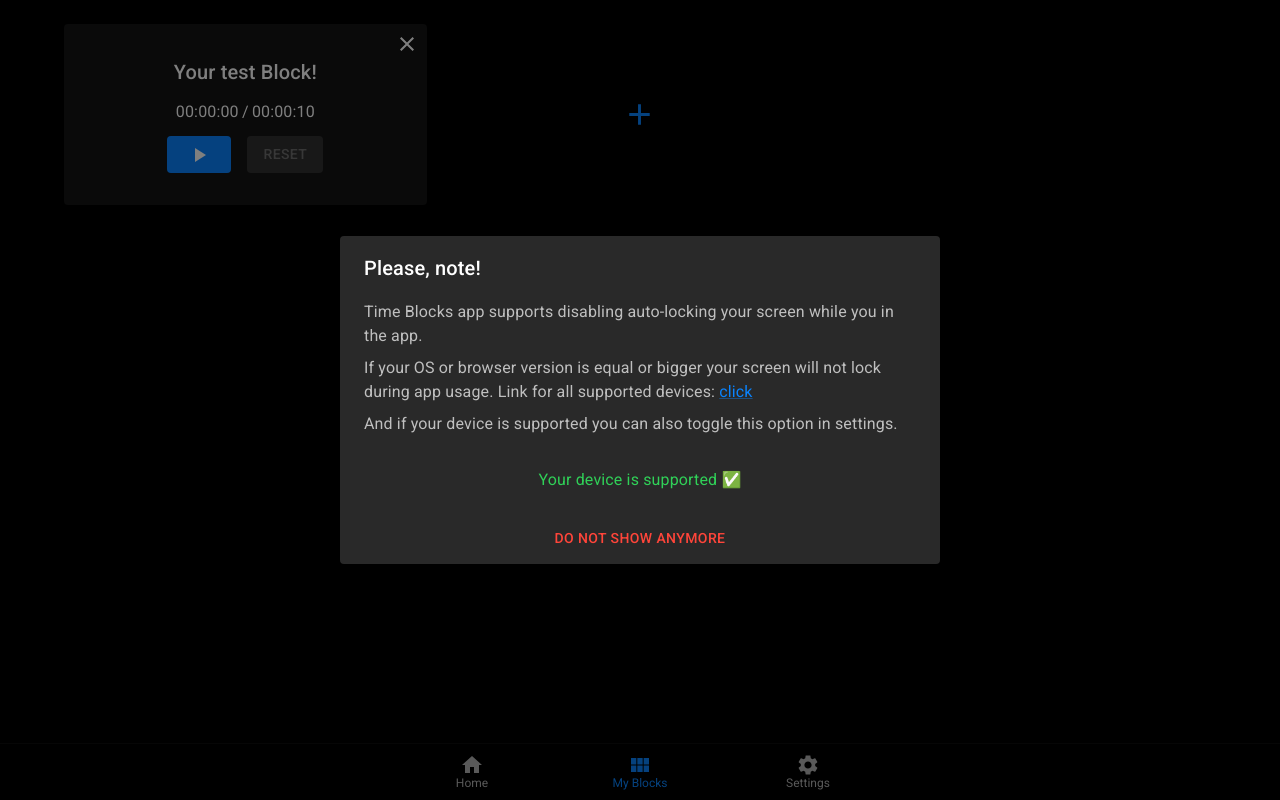
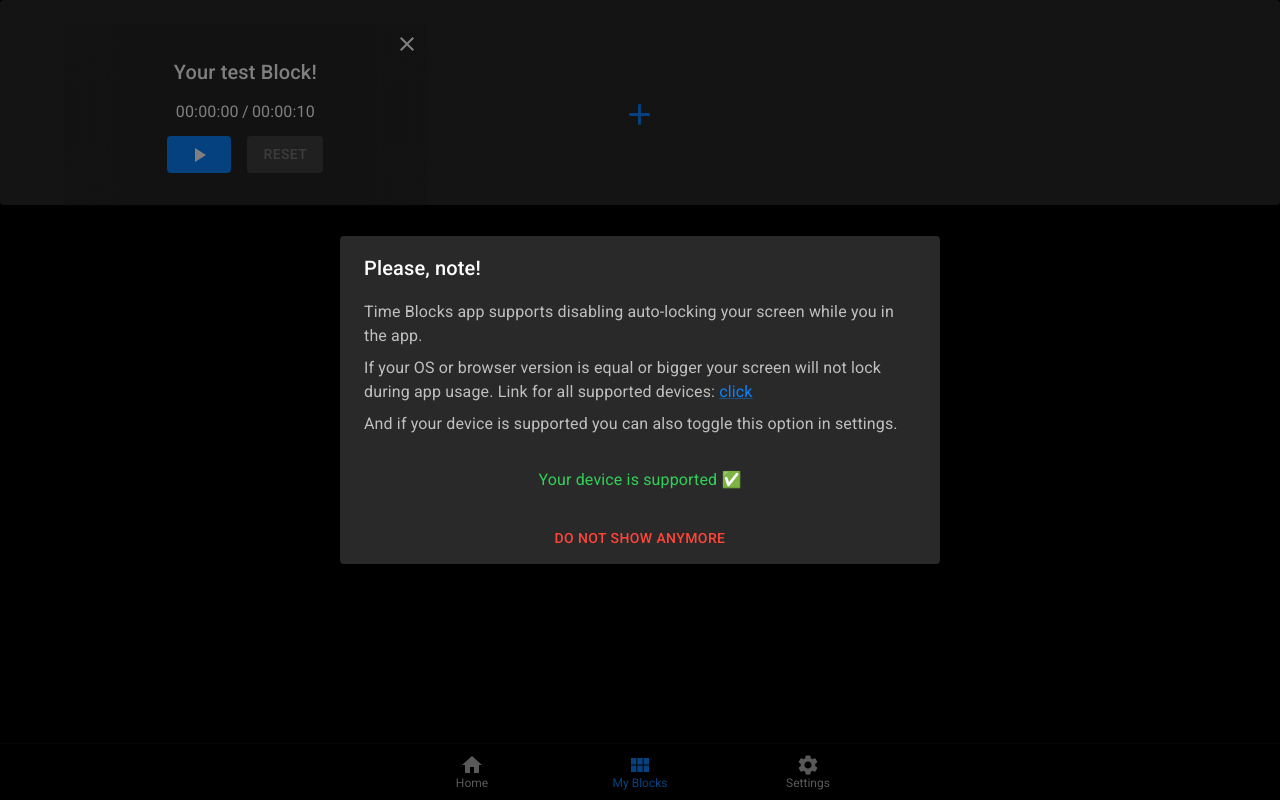
Before and after one commit to Den1Marshall/timeblocks, a React (Vite) app: page /my-blocks in a window 1280 px wide. Built offline with nearby package versions, Linux system fonts and the light colour scheme; a web font is replaced by a local one.

Commit message:
Fixed: minor style changes in MyBlocks page

```diff
--- a/src/pages/MyBlocks.tsx
+++ b/src/pages/MyBlocks.tsx
@@ -1,6 +1,6 @@
 import { FC } from 'react';
 import TimeBlockComponent from '../components/TimeBlock/TimeBlockComponent';
-import { Box, Container, Grid } from '@mui/material';
+import { Container, Grid, Paper } from '@mui/material';
 import { useSelector } from 'react-redux';
 import { RootState } from '../redux/store';
 import AddNewBlock from '../components/AddNewBlock';
@@ -14,7 +14,7 @@
   // console.log('MYBLOCKS RENDER');
 
   return (
-    <Box component={'main'} sx={{ width: '100%', height: '100%' }} pt={3}>
+    <Paper component={'main'} sx={{ pt: 3 }}>
       <Container fixed>
         <Grid
           container
@@ -35,7 +35,7 @@
           <AddNewBlock />
         </Grid>
       </Container>
-    </Box>
+    </Paper>
   );
 };
 
```
